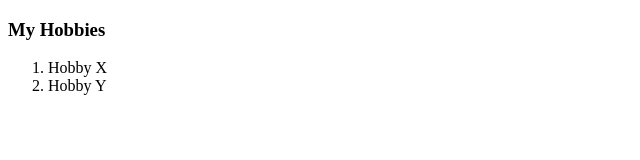
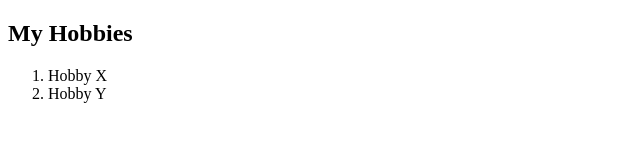
Before and after one commit to koustav01/cv, a plain HTML site: page hobbies.html in a window 1280 px wide. Shown: the whole page, without its empty margins (0-640 px from the left). Drawn offline with Linux system fonts and the light colour scheme.

Commit message:
Update hobbies.html
updated header tags

```diff
--- a/hobbies.html
+++ b/hobbies.html
@@ -7,7 +7,7 @@
     <title>My Hobbies</title>
 </head>
 <body>
-    <h3>My Hobbies</h3>
+    <h2>My Hobbies</h2>
     <ol>
         <li>Hobby X</li>
         <li>Hobby Y</li>
```
